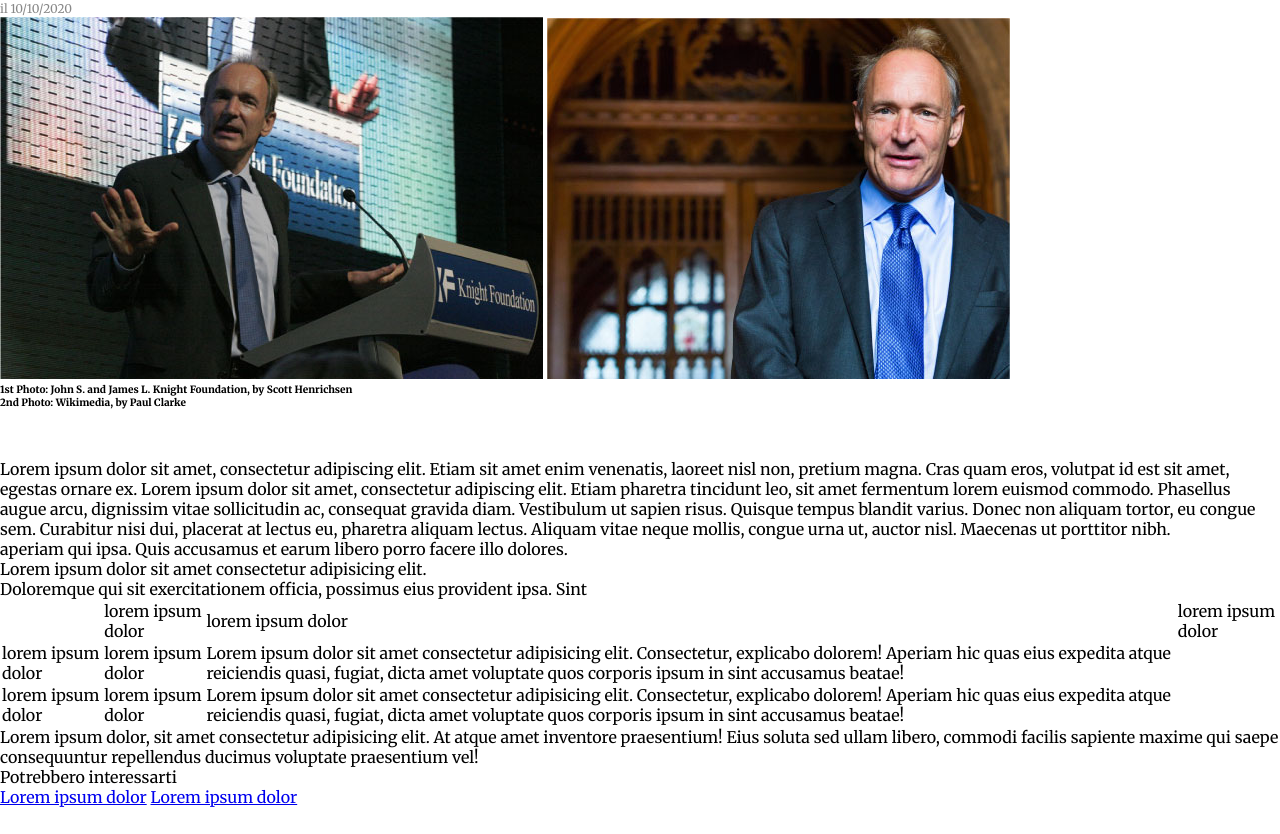
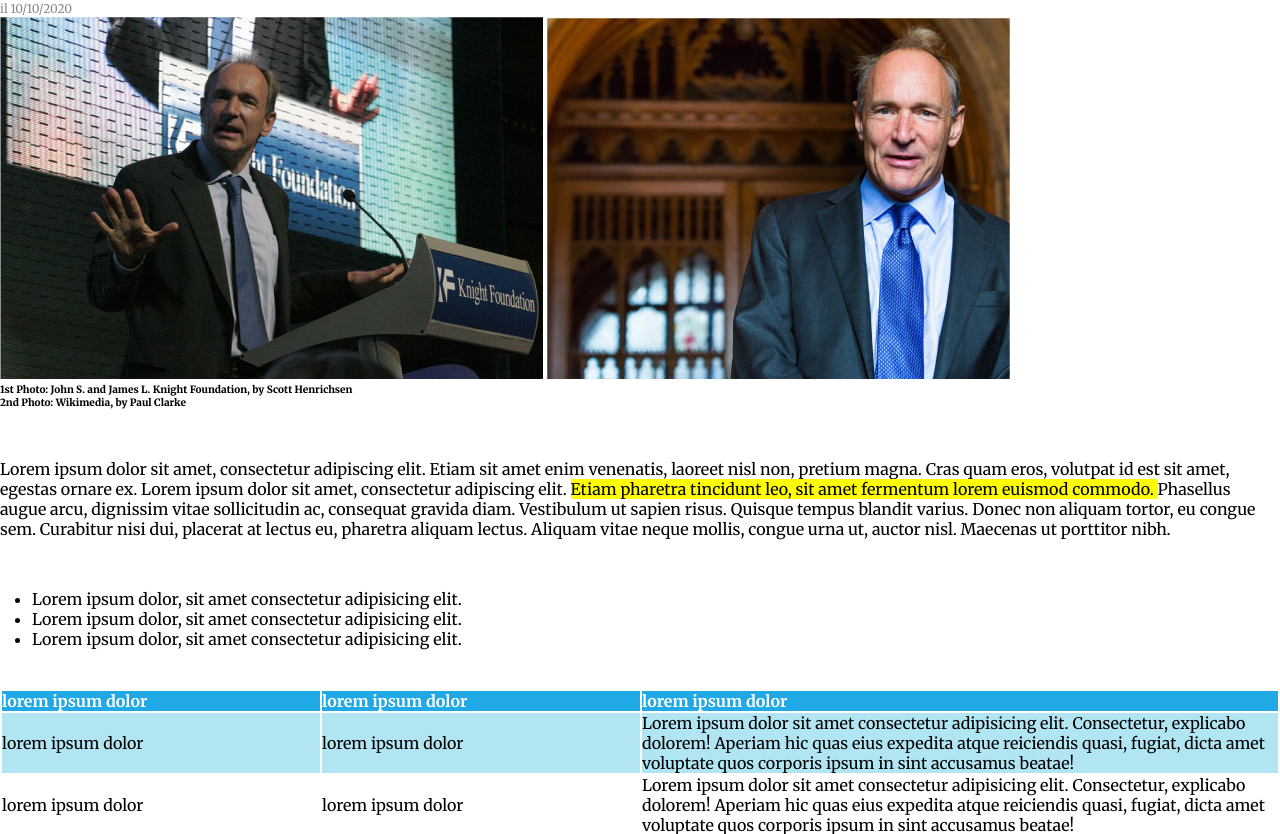
Before and after one commit to alessiaimprota/html-css-booleaner, a plain HTML site: page index.html in a window 1280 px wide. Shown: the part 145-979 px from the top of the page. Before the commit the page ends 952 px from the top, so only its background shows below. Drawn offline with Linux system fonts and the light colour scheme.

Commit message:
add table article css

```diff
--- a/index.html
+++ b/index.html
@@ -5,9 +5,12 @@
     <meta name="viewport" content="width=device-width, initial-scale=1.0" />
     <title>The Booleaner</title>
     <link rel="stylesheet" href="./style/stylesheet.css" />
-    <link rel="preconnect" href="https://fonts.googleapis.com">
-    <link rel="preconnect" href="https://fonts.gstatic.com" crossorigin>
-    <link href="https://fonts.googleapis.com/css2?family=Merriweather:ital,opsz,wght@0,18..144,300..900;1,18..144,300..900&display=swap" rel="stylesheet">
+    <link rel="preconnect" href="https://fonts.googleapis.com" />
+    <link rel="preconnect" href="https://fonts.gstatic.com" crossorigin />
+    <link
+      href="https://fonts.googleapis.com/css2?family=Merriweather:ital,opsz,wght@0,18..144,300..900;1,18..144,300..900&display=swap"
+      rel="stylesheet"
+    />
   </head>
 
   <body>
@@ -21,8 +24,11 @@
           Internet deve essere al servizio del "bene pubblico": il manifesto di
           Tim Berners-Lee
         </h1>
-        <p>Scritto da <span>The Booleaner</span></p>
+        <p>
+          Scritto da <span>The Booleaner</span>
+          <br />
           <time>il 10/10/2020</time>
+        </p>
       </section>
 
       <section class="imgs">
@@ -30,11 +36,10 @@
           <img src="./imgs/tim-1.jpg" alt="1st-photo-Tim-Berners" />
           <img src="./imgs/tim-2.jpg" alt="2nd-photo-Tim-Berners" />
           <figcaption>
-            1st Photo: John S. and James L. Knight Foundation, by Scott Henrichsen
+            1st Photo: John S. and James L. Knight Foundation, by Scott
+            Henrichsen
           </figcaption>
-          <figcaption>
-            2nd Photo: Wikimedia, by Paul Clarke
-          </figcaption>
+          <figcaption>2nd Photo: Wikimedia, by Paul Clarke</figcaption>
         </figure>
       </section>
 
@@ -42,56 +47,71 @@
         Lorem ipsum dolor sit amet, consectetur adipiscing elit. Etiam sit amet
         enim venenatis, laoreet nisl non, pretium magna. Cras quam eros,
         volutpat id est sit amet, egestas ornare ex. Lorem ipsum dolor sit amet,
-        consectetur adipiscing elit. Etiam pharetra tincidunt leo, sit amet
-        fermentum lorem euismod commodo. Phasellus augue arcu, dignissim vitae
-        sollicitudin ac, consequat gravida diam. Vestibulum ut sapien risus.
-        Quisque tempus blandit varius. Donec non aliquam tortor, eu congue sem.
-        Curabitur nisi dui, placerat at lectus eu, pharetra aliquam lectus.
-        Aliquam vitae neque mollis, congue urna ut, auctor nisl. Maecenas ut
-        porttitor nibh.
+        consectetur adipiscing elit.
+        <mark
+          >Etiam pharetra tincidunt leo, sit amet fermentum lorem euismod
+          commodo.
+        </mark>
+        Phasellus augue arcu, dignissim vitae sollicitudin ac, consequat gravida
+        diam. Vestibulum ut sapien risus. Quisque tempus blandit varius. Donec
+        non aliquam tortor, eu congue sem. Curabitur nisi dui, placerat at
+        lectus eu, pharetra aliquam lectus. Aliquam vitae neque mollis, congue
+        urna ut, auctor nisl. Maecenas ut porttitor nibh.
       </article>
 
       <ul>
-        <li>
-          aperiam qui ipsa. Quis accusamus et earum libero porro facere illo
-          dolores.
-        </li>
-        <li>Lorem ipsum dolor sit amet consectetur adipisicing elit.</li>
-        <li>
-          Doloremque qui sit exercitationem officia, possimus eius provident
-          ipsa. Sint
-        </li>
+        <li>Lorem ipsum dolor, sit amet consectetur adipisicing elit.</li>
+        <li>Lorem ipsum dolor, sit amet consectetur adipisicing elit.</li>
+        <li>Lorem ipsum dolor, sit amet consectetur adipisicing elit.</li>
       </ul>
 
       <table>
-        <th>
+        <tr class="theader">
+          <th>lorem ipsum dolor</th>
+          <th>lorem ipsum dolor</th>
+          <th class="larger-column">lorem ipsum dolor</th>
+        </tr>
+        <tr class="lightblue-row">
           <td>lorem ipsum dolor</td>
           <td>lorem ipsum dolor</td>
-            <td>lorem ipsum dolor</td>
-        </th>
-        <tr>
-            <td>lorem ipsum dolor</td>
-            <td>lorem ipsum dolor</td>
-            <td>Lorem ipsum dolor sit amet consectetur adipisicing elit.
-                Consectetur, explicabo dolorem!
-                 Aperiam hic quas eius expedita atque reiciendis quasi, fugiat,
-                 dicta amet voluptate quos corporis ipsum in sint accusamus beatae!</td>
+          <td class="larger-column">
+            Lorem ipsum dolor sit amet consectetur adipisicing elit.
+            Consectetur, explicabo dolorem! Aperiam hic quas eius expedita atque
+            reiciendis quasi, fugiat, dicta amet voluptate quos corporis ipsum
+            in sint accusamus beatae!
+          </td>
         </tr>
         <tr>
           <td>lorem ipsum dolor</td>
           <td>lorem ipsum dolor</td>
-            <td>Lorem ipsum dolor sit amet consectetur adipisicing elit.
-                Consectetur, explicabo dolorem!
-                 Aperiam hic quas eius expedita atque reiciendis quasi, fugiat,
-                 dicta amet voluptate quos corporis ipsum in sint accusamus beatae!</td>
+          <td class="larger-column">
+            Lorem ipsum dolor sit amet consectetur adipisicing elit.
+            Consectetur, explicabo dolorem! Aperiam hic quas eius expedita atque
+            reiciendis quasi, fugiat, dicta amet voluptate quos corporis ipsum
+            in sint accusamus beatae!
+          </td>
+        </tr>
+        <tr class="lightblue-row">
+          <td>lorem ipsum dolor</td>
+          <td>lorem ipsum dolor</td>
+          <td class="larger-column">
+            Lorem ipsum dolor sit amet consectetur adipisicing elit.
+            Consectetur, explicabo dolorem! Aperiam hic quas eius expedita atque
+            reiciendis quasi, fugiat, dicta amet voluptate quos corporis ipsum
+            in sint accusamus beatae!
+          </td>
         </tr>
       </table>
 
-      <p>Lorem ipsum dolor,
-        sit amet consectetur adipisicing elit.
-        At atque amet inventore praesentium!
-        Eius soluta sed ullam libero,
-        commodi facilis sapiente maxime qui saepe consequuntur repellendus ducimus voluptate praesentium vel!</p>
+      <p>
+        Lorem ipsum dolor, sit amet consectetur adipisicing elit. At atque amet
+        inventore praesentium! Lorem ipsum, dolor sit amet consectetur
+        adipisicing elit. Dolor neque quia quo fugiat amet dolore placeat, sunt
+        delectus ullam saepe nisi quam optio excepturi illum qui, debitis
+        deleniti accusantium soluta.<mark
+          >Eius soluta sed ullam libero, commodi facilis sapiente maxime </mark
+        >qui saepe consequuntur repellendus ducimus voluptate praesentium vel!
+      </p>
     </main>
 
     <footer>
--- a/style/stylesheet.css
+++ b/style/stylesheet.css
@@ -33,6 +33,7 @@ header img{
 
 time{
     font-size: 12px;
+    padding-top: 0px;
 }
 
 .title p > span{
@@ -44,6 +45,38 @@ figcaption{
     font-weight: 800;
 }
 
-.imgs{
-    margin-bottom: 50px;
+
+article{
+    padding-bottom: 50px;
+    padding-top: 50px;
 }
+
+
+ul{
+    padding-left: 2rem;
+
+}
+
+table{
+    padding-top: 40px;
+    padding-bottom: 30px;
+}
+
+
+.theader{
+    color: white;
+    background-color: hsl(198.27deg 79.12% 51.18%);
+}
+
+th{
+    text-align: left;
+}
+
+.larger-column{
+    width: 50%;
+    text-align: left;
+}
+
+.lightblue-row{
+    background-color: rgb(177 229 242);
+}
```
Lines whose indentation alone changed are shown as unchanged.
